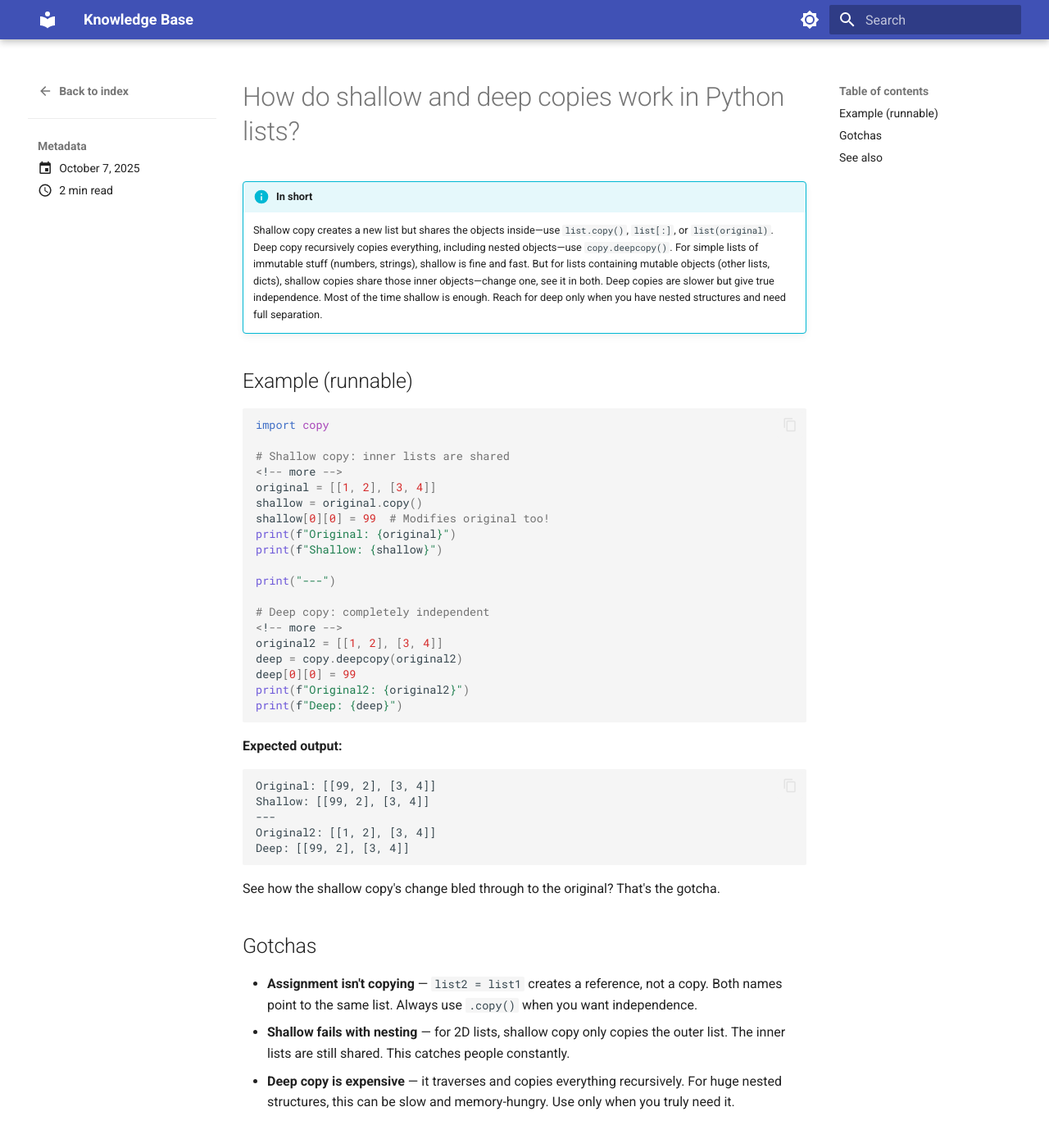
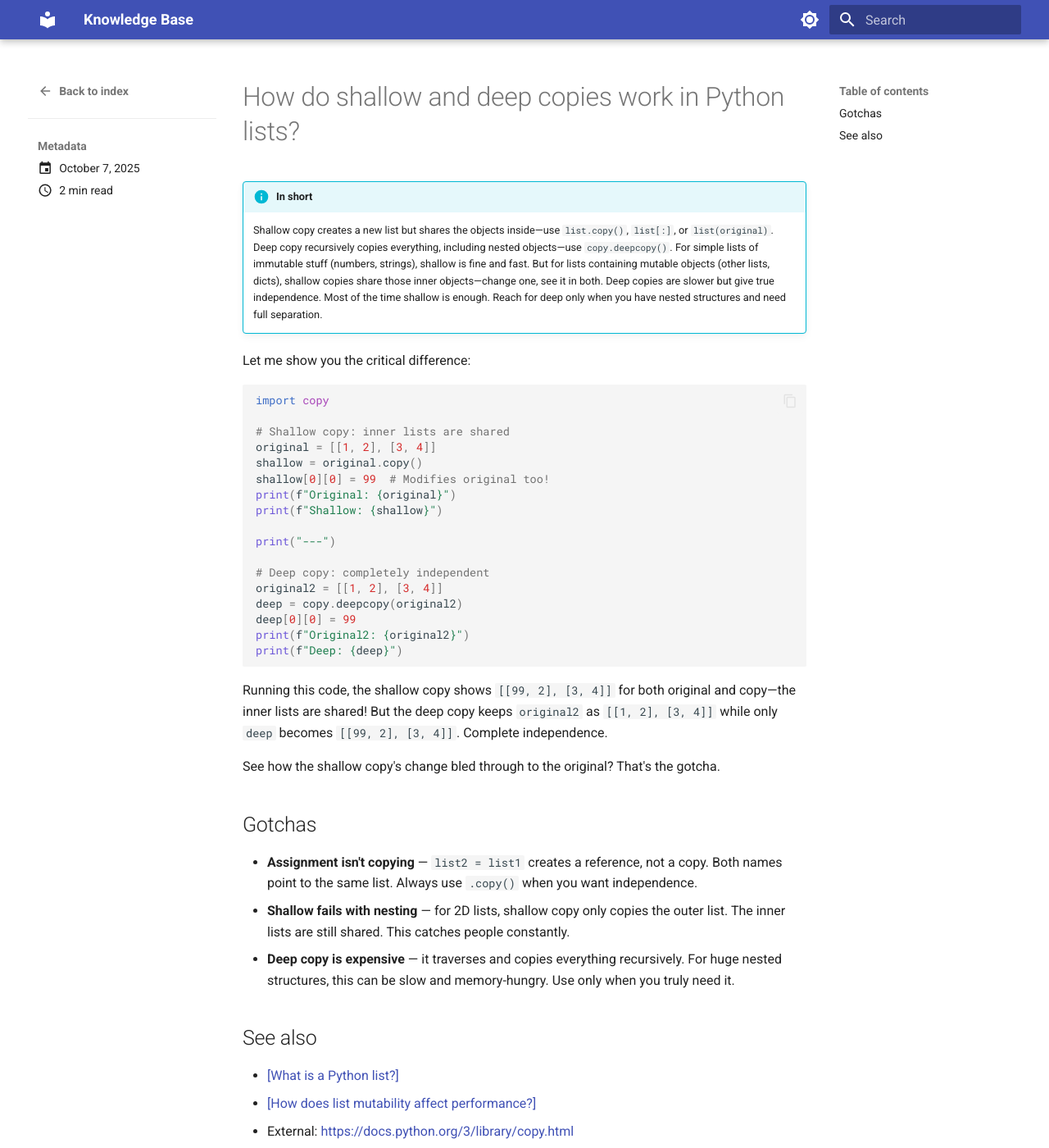
Before and after one commit to subhajitbhar1/knowledge-base, an MkDocs documentation site: the page built from docs/blog/posts/shallow-and-deep-copies-in-lists.md, in a window 1280 px wide and 1400 px high. Shown: the whole window at 82% size. Built offline with MkDocs 1.6.1 and Material for MkDocs 9.7.7, drawn with Linux system fonts in a browser that asks for light colours.

Commit message:
Update .gitignore to exclude libcairo library and refine shallow vs deep copy documentation for clarity and independence explanation.

````diff
--- a/docs/blog/posts/shallow-and-deep-copies-in-lists.md
+++ b/docs/blog/posts/shallow-and-deep-copies-in-lists.md
@@ -10,18 +10,18 @@ updated: "2025-10-07"
 ---
 
 # How do shallow and deep copies work in Python lists?
+
 <!-- more -->
 
 !!! info "In short"
     Shallow copy creates a new list but shares the objects inside—use `list.copy()`, `list[:]`, or `list(original)`. Deep copy recursively copies everything, including nested objects—use `copy.deepcopy()`. For simple lists of immutable stuff (numbers, strings), shallow is fine and fast. But for lists containing mutable objects (other lists, dicts), shallow copies share those inner objects—change one, see it in both. Deep copies are slower but give true independence. Most of the time shallow is enough. Reach for deep only when you have nested structures and need full separation.
 
-## Example (runnable)
+Let me show you the critical difference:
 
 ```python
 import copy
 
 # Shallow copy: inner lists are shared
-<!-- more -->
 original = [[1, 2], [3, 4]]
 shallow = original.copy()
 shallow[0][0] = 99  # Modifies original too!
@@ -31,7 +31,6 @@ print(f"Shallow: {shallow}")
 print("---")
 
 # Deep copy: completely independent
-<!-- more -->
 original2 = [[1, 2], [3, 4]]
 deep = copy.deepcopy(original2)
 deep[0][0] = 99
@@ -39,14 +38,7 @@ print(f"Original2: {original2}")
 print(f"Deep: {deep}")
 ```
 
-**Expected output:**
-```
-Original: [[99, 2], [3, 4]]
-Shallow: [[99, 2], [3, 4]]
----
-Original2: [[1, 2], [3, 4]]
-Deep: [[99, 2], [3, 4]]
-```
+Running this code, the shallow copy shows `[[99, 2], [3, 4]]` for both original and copy—the inner lists are shared! But the deep copy keeps `original2` as `[[1, 2], [3, 4]]` while only `deep` becomes `[[99, 2], [3, 4]]`. Complete independence.
 
 See how the shallow copy's change bled through to the original? That's the gotcha.
 
````
Also changed, not shown: 1 other file.
